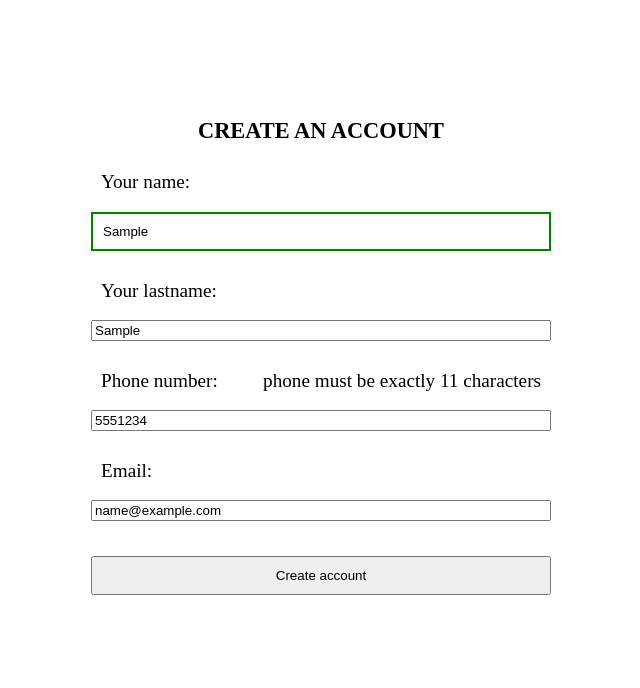
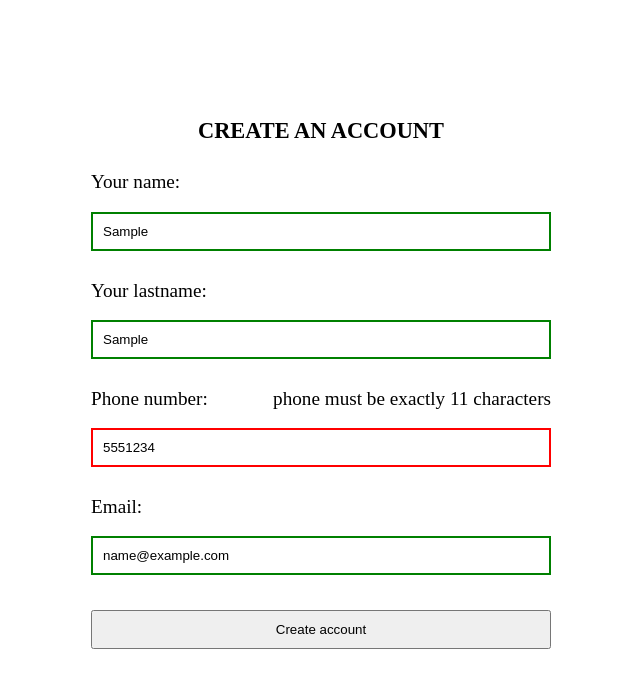
Before and after one commit to sbarbelko/React.-Formik, a React (Create React App) app: page / in a window 1280 px wide. Both pictures are taken after typing "Sample", "Sample", "5551234", "name@example.com" into the empty fields and a click on the button "Create account". Shown: the top 688 px of the page, without its empty margins (319-959 px from the left). Built offline with nearby package versions, Linux system fonts and the light colour scheme.

Commit message:
Add validation to inputs

```diff
--- a/src/Components/Forms/ContactForm/ContactForm.module.sass
+++ b/src/Components/Forms/ContactForm/ContactForm.module.sass
@@ -18,7 +18,7 @@
         position: relative
         span
             font-size: 1.2rem
-            padding: 10px
+            padding: 10px 0
     button
         padding: 10px
         margin-top: 15px
--- a/src/Components/Forms/ContactForm/index.jsx
+++ b/src/Components/Forms/ContactForm/index.jsx
@@ -8,7 +8,6 @@ function ContactForm() {
   const initialValues = { name: "", lastname: "", phone: "", email: "" };
 
   const handleSubmit = (values, formikBag) => {
-    console.log("values", values);
     formikBag.resetForm();
   };
 
@@ -19,38 +18,68 @@ function ContactForm() {
       validationSchema={FORM_VALIDATION}
     >
       {(formikProps) => {
-        const nameClassNames = classNames(styles.input, {
+        const nameStyle = classNames(styles.input, {
           [styles.valid]: !formikProps.errors.name && formikProps.touched.name,
           [styles.invalid]: formikProps.errors.name && formikProps.touched.name,
+        });
+        const lastnameStyle = classNames(styles.input, {
+          [styles.valid]:
+            !formikProps.errors.lastname && formikProps.touched.lastname,
+          [styles.invalid]:
+            formikProps.errors.lastname && formikProps.touched.lastname,
+        });
+        const phoneStyle = classNames(styles.input, {
+          [styles.valid]:
+            !formikProps.errors.phone && formikProps.touched.phone,
+          [styles.invalid]:
+            formikProps.errors.phone && formikProps.touched.phone,
+        });
+        const emailStyle = classNames(styles.input, {
+          [styles.valid]:
+            !formikProps.errors.email && formikProps.touched.email,
+          [styles.invalid]:
+            formikProps.errors.email && formikProps.touched.email,
         });
 
         return (
           <Form className={styles.contactForm}>
             <header>CREATE AN ACCOUNT</header>
+
             <label>
               <span>Your name:</span>
-              <Field
-                className={nameClassNames}
-                type="text"
+              <Field className={nameStyle} type="text" name="name" autoFocus />
+              <ErrorMessage
+                className={styles.err}
                 name="name"
-                autoFocus
+                component="span"
               />
-              <ErrorMessage className={styles.err} name="name" component="span" />
             </label>
             <label>
               <span>Your lastname:</span>
-              <Field type="text" name="lastname" />
-              <ErrorMessage className={styles.err} name="lastname" component="span" />
+              <Field className={lastnameStyle} type="text" name="lastname" />
+              <ErrorMessage
+                className={styles.err}
+                name="lastname"
+                component="span"
+              />
             </label>
             <label>
               <span>Phone number:</span>
-              <Field type="tel" name="phone" />
-              <ErrorMessage className={styles.err} name="phone" component="span" />
+              <Field className={phoneStyle} type="tel" name="phone" />
+              <ErrorMessage
+                className={styles.err}
+                name="phone"
+                component="span"
+              />
             </label>
             <label>
               <span>Email:</span>
-              <Field type="email" name="email" />
-              <ErrorMessage className={styles.err} name="email" component="span" />
+              <Field className={emailStyle} type="email" name="email" />
+              <ErrorMessage
+                className={styles.err}
+                name="email"
+                component="span"
+              />
             </label>
             <button type="submit">Create account</button>
           </Form>
```
